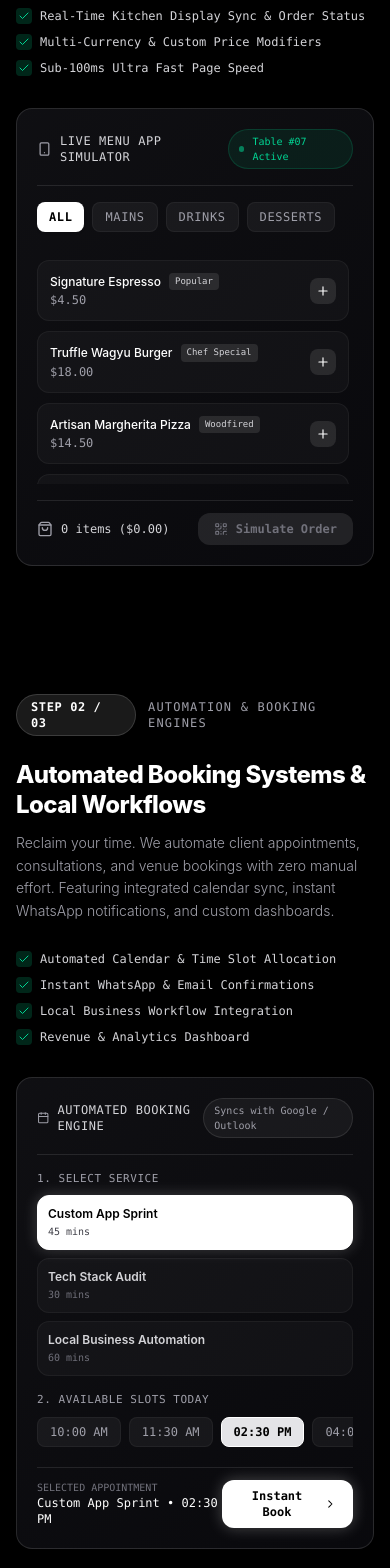
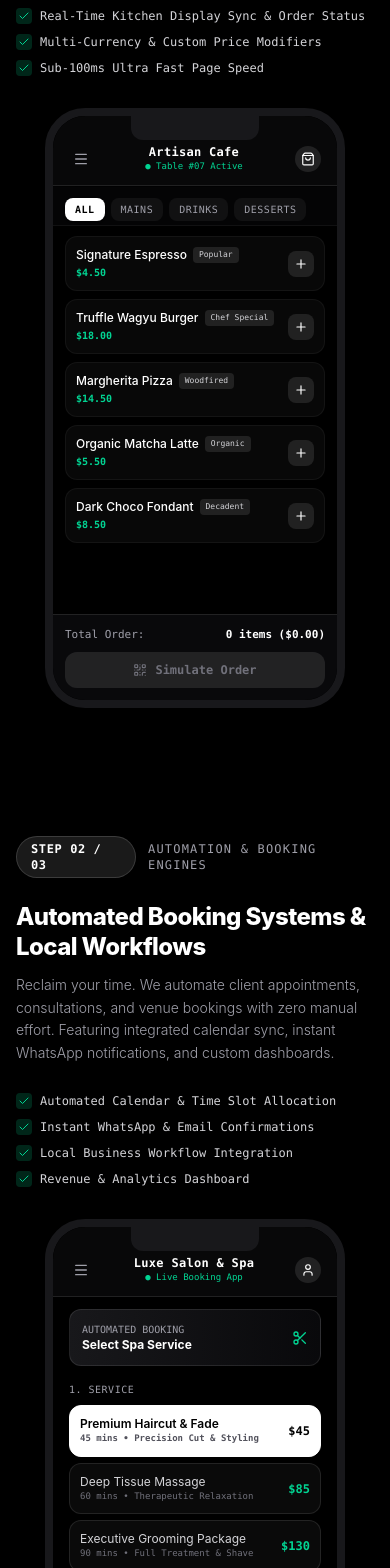
Before and after one commit to Irfanshkhdev/domcode, a React (Vite) app: page / in a window 390 px wide. Shown: the part 1300-2868 px from the top of the page. Built offline with nearby package versions, Linux system fonts and the light colour scheme.

Commit message:
Refactor Live Menu and Automated Booking simulators into sleek mobile phone device frames

```diff
--- a/src/components/BookingAppSimulator.jsx
+++ b/src/components/BookingAppSimulator.jsx
@@ -1,16 +1,16 @@
 import React, { useState } from 'react';
 import { motion } from 'framer-motion';
-import { Calendar, Clock, CheckCircle2, User, ChevronRight, Sparkles } from 'lucide-react';
+import { Calendar, Clock, CheckCircle2, User, ChevronRight, Menu, Sparkles, Scissors } from 'lucide-react';
 
 export default function BookingAppSimulator() {
-  const [selectedService, setSelectedService] = useState("Custom App Sprint");
+  const [selectedService, setSelectedService] = useState("Premium Haircut & Fade");
   const [selectedTime, setSelectedTime] = useState("02:30 PM");
   const [isBooked, setIsBooked] = useState(false);
 
   const services = [
-    { title: "Custom App Sprint", duration: "45 mins", desc: "Architecture & Blueprint" },
-    { title: "Tech Stack Audit", duration: "30 mins", desc: "Performance Optimization" },
-    { title: "Local Business Automation", duration: "60 mins", desc: "Booking & Workflow Integration" },
+    { title: "Premium Haircut & Fade", duration: "45 mins", price: "$45", desc: "Precision Cut & Styling" },
+    { title: "Deep Tissue Massage", duration: "60 mins", price: "$85", desc: "Therapeutic Relaxation" },
+    { title: "Executive Grooming Package", duration: "90 mins", price: "$130", desc: "Full Treatment & Shave" },
   ];
 
   const timeSlots = ["10:00 AM", "11:30 AM", "02:30 PM", "04:00 PM", "05:30 PM"];
@@ -23,35 +23,61 @@ export default function BookingAppSimulator() {
   };
 
   return (
-    <div className="w-full glass-card rounded-2xl p-5 md:p-6 border border-white/10 shadow-2xl relative overflow-hidden">
-      {/* Header */}
-      <div className="flex items-center justify-between border-b border-white/10 pb-4 mb-4">
-        <div className="flex items-center space-x-2">
-          <Calendar className="w-4 h-4 text-zinc-400" />
-          <span className="text-xs font-mono tracking-wider text-zinc-300 uppercase">Automated Booking Engine</span>
+    <div className="relative mx-auto w-[300px] h-[600px] bg-black border-[8px] border-zinc-900 rounded-[2.5rem] shadow-2xl overflow-hidden flex flex-col justify-between text-white font-sans">
+
+      {/* iPhone Dynamic Island Notch */}
+      <div className="absolute top-0 inset-x-0 h-6 bg-zinc-900 w-32 mx-auto rounded-b-xl z-20" />
+
+      {/* App Mobile Glass Header */}
+      <div className="pt-7 px-4 pb-3 bg-zinc-950/90 backdrop-blur-md border-b border-white/10 z-10 flex items-center justify-between">
+        <button className="p-1 text-zinc-400 hover:text-white transition-colors">
+          <Menu className="w-4 h-4" />
+        </button>
+
+        <div className="flex flex-col items-center">
+          <span className="text-xs font-bold font-mono tracking-wide text-white">Luxe Salon & Spa</span>
+          <span className="text-[9px] font-mono text-emerald-400">● Live Booking App</span>
         </div>
-        <span className="text-[10px] font-mono text-zinc-400 bg-white/5 px-2.5 py-1 rounded-full border border-white/10">
-          Syncs with Google / Outlook
-        </span>
+
+        <button className="p-1.5 rounded-full bg-white/10 text-white hover:bg-white/20 transition-colors">
+          <User className="w-3.5 h-3.5" />
+        </button>
+      </div>
+
+      {/* Screen Content Body */}
+      <div className="flex-1 px-4 py-3 overflow-y-auto space-y-4 scrollbar-none">
+
+        {/* Banner */}
+        <div className="p-3 rounded-xl bg-gradient-to-r from-zinc-900 to-zinc-950 border border-white/10 flex items-center justify-between">
+          <div>
+            <div className="text-[10px] font-mono text-zinc-400 uppercase">Automated Booking</div>
+            <div className="text-xs font-bold text-white">Select Spa Service</div>
+          </div>
+          <Scissors className="w-4 h-4 text-emerald-400" />
         </div>
 
         {/* Service Selection */}
-      <div className="space-y-2 mb-4">
-        <label className="text-[11px] font-mono text-zinc-400 uppercase tracking-wider block">1. Select Service</label>
-        <div className="grid grid-cols-1 sm:grid-cols-3 gap-2">
+        <div className="space-y-2">
+          <label className="text-[10px] font-mono text-zinc-400 uppercase tracking-wider block">1. Service</label>
+          <div className="space-y-1.5">
             {services.map((srv) => (
               <button
                 key={srv.title}
                 onClick={() => setSelectedService(srv.title)}
-              className={`p-2.5 rounded-xl text-left border transition-all ${
+                className={`w-full p-2.5 rounded-xl text-left border transition-all flex items-center justify-between ${
                   selectedService === srv.title
-                  ? "bg-white text-black border-white shadow-[0_0_15px_rgba(255,255,255,0.2)]"
-                  : "bg-white/[0.03] text-zinc-300 border-white/5 hover:border-white/20"
+                    ? "bg-white text-black border-white shadow-md font-semibold"
+                    : "bg-white/[0.04] text-zinc-300 border-white/10 hover:border-white/20"
                 }`}
               >
-              <div className="text-xs font-semibold">{srv.title}</div>
-              <div className={`text-[10px] font-mono mt-0.5 ${selectedService === srv.title ? "text-zinc-700" : "text-zinc-500"}`}>
-                {srv.duration}
+                <div>
+                  <div className="text-xs">{srv.title}</div>
+                  <div className={`text-[9px] font-mono ${selectedService === srv.title ? "text-zinc-600" : "text-zinc-500"}`}>
+                    {srv.duration} • {srv.desc}
+                  </div>
+                </div>
+                <div className={`text-xs font-mono font-bold ${selectedService === srv.title ? "text-black" : "text-emerald-400"}`}>
+                  {srv.price}
                 </div>
               </button>
             ))}
@@ -59,16 +85,16 @@ export default function BookingAppSimulator() {
         </div>
 
         {/* Time Slot Selector */}
-      <div className="mb-4">
-        <label className="text-[11px] font-mono text-zinc-400 uppercase tracking-wider block mb-2">2. Available Slots Today</label>
-        <div className="flex space-x-2 overflow-x-auto pb-1 scrollbar-none">
+        <div>
+          <label className="text-[10px] font-mono text-zinc-400 uppercase tracking-wider block mb-1.5">2. Available Today</label>
+          <div className="flex space-x-1.5 overflow-x-auto pb-1 scrollbar-none">
             {timeSlots.map((slot) => (
               <button
                 key={slot}
                 onClick={() => setSelectedTime(slot)}
-              className={`px-3 py-1.5 rounded-lg text-xs font-mono border transition-all whitespace-nowrap ${
+                className={`px-2.5 py-1.5 rounded-lg text-[10px] font-mono border transition-all whitespace-nowrap ${
                   selectedTime === slot
-                  ? "bg-zinc-200 text-black border-white font-semibold"
+                    ? "bg-emerald-500 text-black border-emerald-400 font-bold"
                     : "bg-white/5 text-zinc-400 border-white/5 hover:text-white"
                 }`}
               >
@@ -78,30 +104,36 @@ export default function BookingAppSimulator() {
           </div>
         </div>
 
-      {/* Confirmation & CTA */}
-      <div className="pt-3 border-t border-white/10 flex items-center justify-between">
-        <div className="flex flex-col">
-          <span className="text-[10px] font-mono text-zinc-500 uppercase">Selected Appointment</span>
-          <span className="text-xs font-mono text-white font-medium">{selectedService} • {selectedTime}</span>
+      </div>
+
+      {/* Bottom Action Bar */}
+      <div className="p-3 bg-zinc-950 border-t border-white/10 z-10">
+        <div className="flex items-center justify-between mb-2 px-1">
+          <span className="text-[10px] font-mono text-zinc-400 truncate max-w-[170px]">
+            {selectedService}
+          </span>
+          <span className="text-[10px] font-mono text-emerald-400 font-bold">{selectedTime}</span>
         </div>
 
         <button
           onClick={handleBook}
-          className="px-4 py-2 rounded-xl bg-white text-black hover:bg-zinc-200 font-mono text-xs font-semibold flex items-center space-x-2 shadow-[0_0_15px_rgba(255,255,255,0.25)] transition-all cursor-pointer"
+          className="w-full py-2.5 rounded-xl bg-white text-black hover:bg-zinc-200 font-mono text-xs font-bold flex items-center justify-center space-x-2 transition-all cursor-pointer active:scale-95 shadow-[0_0_15px_rgba(255,255,255,0.2)]"
         >
           {isBooked ? (
             <>
               <CheckCircle2 className="w-3.5 h-3.5 text-emerald-600" />
-              <span>Confirmed!</span>
+              <span>Appointment Booked!</span>
             </>
           ) : (
             <>
-              <span>Instant Book</span>
-              <ChevronRight className="w-3.5 h-3.5" />
+              <Calendar className="w-3.5 h-3.5" />
+              <span>Confirm Instant Booking</span>
+              <ChevronRight className="w-3.5 h-3.5 ml-1" />
             </>
           )}
         </button>
       </div>
+
     </div>
   );
 }
--- a/src/components/MenuAppSimulator.jsx
+++ b/src/components/MenuAppSimulator.jsx
@@ -1,6 +1,6 @@
 import React, { useState } from 'react';
 import { motion } from 'framer-motion';
-import { QrCode, ShoppingBag, Plus, Check, Utensils, Sparkles, Smartphone } from 'lucide-react';
+import { QrCode, ShoppingBag, Plus, Check, Utensils, Menu, Sparkles } from 'lucide-react';
 
 export default function MenuAppSimulator() {
   const [activeCategory, setActiveCategory] = useState("all");
@@ -10,9 +10,9 @@ export default function MenuAppSimulator() {
   const menuItems = [
     { id: 1, name: "Signature Espresso", category: "drinks", price: "$4.50", tag: "Popular" },
     { id: 2, name: "Truffle Wagyu Burger", category: "mains", price: "$18.00", tag: "Chef Special" },
-    { id: 3, name: "Artisan Margherita Pizza", category: "mains", price: "$14.50", tag: "Woodfired" },
-    { id: 4, name: "Matcha Latte", category: "drinks", price: "$5.50", tag: "Organic" },
-    { id: 5, name: "Dark Chocolate Fondant", category: "desserts", price: "$8.50", tag: "Decadent" },
+    { id: 3, name: "Margherita Pizza", category: "mains", price: "$14.50", tag: "Woodfired" },
+    { id: 4, name: "Organic Matcha Latte", category: "drinks", price: "$5.50", tag: "Organic" },
+    { id: 5, name: "Dark Choco Fondant", category: "desserts", price: "$8.50", tag: "Decadent" },
   ];
 
   const addToCart = (item) => {
@@ -35,29 +35,42 @@ export default function MenuAppSimulator() {
   };
 
   return (
-    <div className="w-full glass-card rounded-2xl p-5 md:p-6 border border-white/10 shadow-2xl relative overflow-hidden">
-      {/* Simulator Frame Bar */}
-      <div className="flex items-center justify-between border-b border-white/10 pb-4 mb-4">
-        <div className="flex items-center space-x-2">
-          <Smartphone className="w-4 h-4 text-zinc-400" />
-          <span className="text-xs font-mono tracking-wider text-zinc-300 uppercase">Live Menu App Simulator</span>
+    <div className="relative mx-auto w-[300px] h-[600px] bg-black border-[8px] border-zinc-900 rounded-[2.5rem] shadow-2xl overflow-hidden flex flex-col justify-between text-white font-sans">
+
+      {/* iPhone Dynamic Island Notch */}
+      <div className="absolute top-0 inset-x-0 h-6 bg-zinc-900 w-32 mx-auto rounded-b-xl z-20" />
+
+      {/* Mobile Glass Header */}
+      <div className="pt-7 px-4 pb-3 bg-zinc-950/90 backdrop-blur-md border-b border-white/10 z-10 flex items-center justify-between">
+        <button className="p-1 text-zinc-400 hover:text-white transition-colors">
+          <Menu className="w-4 h-4" />
+        </button>
+
+        <div className="flex flex-col items-center">
+          <span className="text-xs font-bold font-mono tracking-wide text-white">Artisan Cafe</span>
+          <span className="text-[9px] font-mono text-emerald-400">● Table #07 Active</span>
         </div>
-        <div className="flex items-center space-x-2 text-[10px] font-mono text-emerald-400 bg-emerald-500/10 px-2.5 py-1 rounded-full border border-emerald-500/20">
-          <span className="w-1.5 h-1.5 rounded-full bg-emerald-400 animate-pulse" />
-          <span>Table #07 Active</span>
+
+        <div className="relative p-1.5 rounded-full bg-white/10 text-white">
+          <ShoppingBag className="w-3.5 h-3.5" />
+          {cart.length > 0 && (
+            <span className="absolute -top-1 -right-1 w-3.5 h-3.5 rounded-full bg-emerald-500 text-black text-[8px] font-mono font-bold flex items-center justify-center">
+              {cart.length}
+            </span>
+          )}
         </div>
       </div>
 
-      {/* Category Pills */}
-      <div className="flex space-x-2 overflow-x-auto pb-3 mb-4 scrollbar-none">
+      {/* Category Navigation Pills */}
+      <div className="px-3 pt-3 pb-1 border-b border-white/5 bg-zinc-950/50 flex space-x-1.5 overflow-x-auto scrollbar-none">
         {["all", "mains", "drinks", "desserts"].map((cat) => (
           <button
             key={cat}
             onClick={() => setActiveCategory(cat)}
-            className={`px-3 py-1.5 rounded-lg text-xs font-mono uppercase tracking-wider transition-all duration-200 ${
+            className={`px-2.5 py-1 rounded-lg text-[10px] font-mono uppercase tracking-wider transition-all ${
               activeCategory === cat
-                ? "bg-white text-black font-semibold shadow-sm"
-                : "bg-white/5 text-zinc-400 hover:text-white border border-white/5"
+                ? "bg-white text-black font-bold shadow-sm"
+                : "bg-white/5 text-zinc-400 hover:text-white"
             }`}
           >
             {cat}
@@ -65,26 +78,26 @@ export default function MenuAppSimulator() {
         ))}
       </div>
 
-      {/* Menu List */}
-      <div className="space-y-2.5 max-h-56 overflow-y-auto pr-1">
+      {/* Screen Menu Items List */}
+      <div className="flex-1 px-3 py-2.5 overflow-y-auto space-y-2 scrollbar-none">
         {filteredItems.map((item) => (
           <div
             key={item.id}
-            className="flex items-center justify-between p-3 rounded-xl bg-white/[0.03] hover:bg-white/[0.07] border border-white/5 transition-all"
+            className="flex items-center justify-between p-2.5 rounded-xl bg-white/[0.03] border border-white/5 hover:border-white/20 transition-all"
           >
-            <div className="flex flex-col">
-              <div className="flex items-center space-x-2">
-                <span className="text-xs font-medium text-white">{item.name}</span>
-                <span className="text-[9px] font-mono px-1.5 py-0.5 rounded bg-white/10 text-zinc-300">
+            <div className="flex flex-col min-w-0 pr-2">
+              <div className="flex items-center space-x-1.5">
+                <span className="text-xs font-medium text-white truncate">{item.name}</span>
+                <span className="text-[8px] font-mono px-1.5 py-0.5 rounded bg-white/10 text-zinc-300 whitespace-nowrap">
                   {item.tag}
                 </span>
               </div>
-              <span className="text-xs font-mono text-zinc-400 mt-0.5">{item.price}</span>
+              <span className="text-[10px] font-mono text-emerald-400 font-semibold mt-0.5">{item.price}</span>
             </div>
 
             <button
               onClick={() => addToCart(item)}
-              className="p-1.5 rounded-lg bg-white/10 hover:bg-white text-white hover:text-black transition-colors"
+              className="p-1.5 rounded-lg bg-white/10 hover:bg-white text-white hover:text-black transition-colors flex-shrink-0"
               title="Add to order"
             >
               <Plus className="w-3.5 h-3.5" />
@@ -93,19 +106,19 @@ export default function MenuAppSimulator() {
         ))}
       </div>
 
-      {/* Cart & Order Bar */}
-      <div className="mt-4 pt-3 border-t border-white/10 flex items-center justify-between">
-        <div className="flex items-center space-x-2">
-          <ShoppingBag className="w-4 h-4 text-zinc-400" />
-          <span className="text-xs font-mono text-zinc-300">{cart.length} items (${totalAmount})</span>
+      {/* Bottom Order Bar */}
+      <div className="p-3 bg-zinc-950 border-t border-white/10 z-10 space-y-2">
+        <div className="flex items-center justify-between text-[11px] font-mono">
+          <span className="text-zinc-400">Total Order:</span>
+          <span className="text-white font-bold">{cart.length} items (${totalAmount})</span>
         </div>
 
         <button
           onClick={handleSimulateOrder}
           disabled={cart.length === 0}
-          className={`px-4 py-2 rounded-xl font-mono text-xs font-semibold flex items-center space-x-2 transition-all ${
+          className={`w-full py-2.5 rounded-xl font-mono text-xs font-bold flex items-center justify-center space-x-2 transition-all active:scale-95 ${
             cart.length > 0
-              ? "bg-white text-black hover:bg-zinc-200 cursor-pointer shadow-[0_0_15px_rgba(255,255,255,0.3)]"
+              ? "bg-white text-black hover:bg-zinc-200 cursor-pointer shadow-[0_0_15px_rgba(255,255,255,0.2)]"
               : "bg-white/10 text-zinc-500 cursor-not-allowed"
           }`}
         >
@@ -122,6 +135,7 @@ export default function MenuAppSimulator() {
           )}
         </button>
       </div>
+
     </div>
   );
 }
```
Lines whose indentation alone changed are shown as unchanged.
